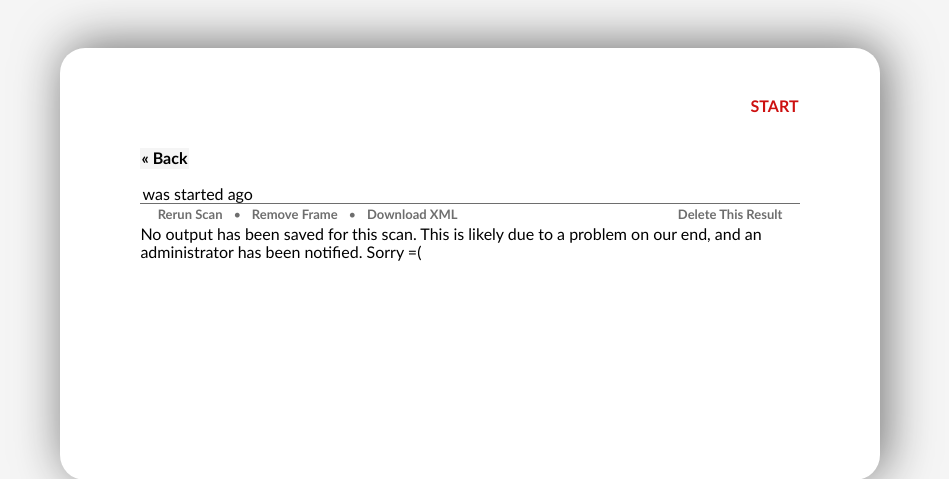
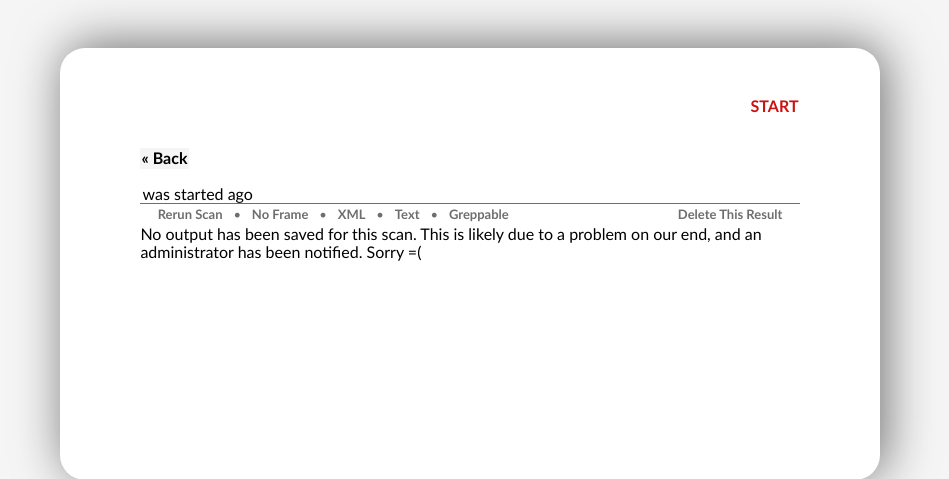
Before and after one commit to axtl/rainmap, a Django app: template src/django/rainmap/templates/default/core/result_view.html in a window 1280 px wide. Shown: the top 479 px of the page, without its empty margins (170-1119 px from the left). Run offline with Django 3.2, Linux system fonts and the light colour scheme; the template is opened without the code that fills it, so the values that code supplies are empty.

Commit message:
Added more output formats for scan results

```diff
--- a/src/celeryd/rainq/tasks.py
+++ b/src/celeryd/rainq/tasks.py
@@ -38,6 +38,7 @@
         logger.write("XSLT Scan %s | User %s" % (scan_id, owner_id))
         status_xslt = subprocess.call(["xsltproc", name_base + ".xml", "-o",
             name_base + ".html"])
+        # html and xml are the most important outputs, so we only track those
         if status_xslt == 0:
             output = name_base + ".html"
         else:
--- a/src/django/rainmap/core/views.py
+++ b/src/django/rainmap/core/views.py
@@ -187,7 +187,7 @@
         if not os.path.isdir(os.path.join(settings.OUTPUT_ROOT, rel_dir)):
             os.makedirs(os.path.join(settings.OUTPUT_ROOT, rel_dir))
         workdir = os.path.join(settings.OUTPUT_ROOT, rel_dir)
-        cmd = "--reason --osscan-guess --webxml -oX %s.xml %s %s".strip() % (
+        cmd = "--reason --osscan-guess --webxml -oA %s %s %s".strip() % (
             name_base, requested_scan.command, requested_scan.targets)
         tasks.run_scan.delay(name_base, workdir, scan_id, request.user.id,
             result.id, cmd)
@@ -207,7 +207,7 @@
         view = request.GET.get('view', None)
         # user-specified type; check if the requested format is available
         if r.output and view:
-            if view == 'html' or view == 'xml':
+            if view in ['html', 'xml', 'nmap', 'gnmap']:
                 name, ext = os.path.splitext(r.output)
                 ret = os.path.join(settings.OUTPUT_URL,
                     str(r.for_scan.owner.id), str(r.for_scan.id),
@@ -215,7 +215,7 @@
                 return redirect(ret)
             else:
                 messages.error(request, u"No such format. Your results are \
-                    available as HTML and XML only.")
+                    available as HTML, XML, and plaintext only.")
                 return redirect(referer)
         else: # view in iframe
             if r.output:
--- a/src/django/rainmap/templates/default/core/result_view.html
+++ b/src/django/rainmap/templates/default/core/result_view.html
@@ -9,9 +9,13 @@
     <div class="actions">
         <span class="ann"><a href={% url core_scan_run result.for_scan.id %}>{% trans "Rerun Scan" %}</a></span>
         &nbsp;&bull;&nbsp;
-        <span class="ann"><a href="{% url core_result_view result.id %}?view=html" target="_blank">{% trans "Remove Frame" %}</a></span>
+        <span class="ann"><a href="{% url core_result_view result.id %}?view=html" target="_blank">{% trans "No Frame" %}</a></span>
         &nbsp;&bull;&nbsp;
-        <span class="ann"><a href="{% url core_result_view result.id %}?view=xml">{% trans "Download XML" %}</a></span>
+        <span class="ann"><a href="{% url core_result_view result.id %}?view=xml">{% trans "XML" %}</a></span>
+        &nbsp;&bull;&nbsp;
+        <span class="ann"><a href="{% url core_result_view result.id %}?view=nmap">{% trans "Text" %}</a></span>
+        &nbsp;&bull;&nbsp;
+        <span class="ann"><a href="{% url core_result_view result.id %}?view=gnmap">{% trans "Greppable" %}</a></span>
         <span class="ann del-ref"><a href={% url core_result_delete result.id %}>{% trans "Delete This Result" %}</a></span>
     </div>
 
--- a/src/django/rainmap/templates/default/core/scan_view.html
+++ b/src/django/rainmap/templates/default/core/scan_view.html
@@ -20,7 +20,7 @@
         <ol>
             {% for result in result_list.object_list  %}
                 <li>
-                    <span class="result{% if result.finished_on and not result.finished_ok %} attn{% endif %}">{% if result.finished_on %}{% trans "finished" %} <a href={% url core_result_view result.id %}>{{ result.finished_on|timesince }}</a>{% else %}{% trans "started" %}{{ result.started_on|timesince }}{% endif %} {% trans "ago" %}</span>
+                    <span class="result{% if result.finished_on and not result.finished_ok %} attn{% endif %}">{% if result.finished_on %}{% trans "finished" %} <a href={% url core_result_view result.id %}>{{ result.finished_on|timesince }}</a>{% else %}{% trans "started" %} {{ result.started_on|timesince }}{% endif %} {% trans "ago" %}</span>
                         <div class="actions ann del-ref"><a href={% url core_result_delete result.id %}>{% trans "Delete" %}</a></div>
                 </li>
             {% endfor %}
--- a/src/public/media/css/base.css
+++ b/src/public/media/css/base.css
@@ -65,7 +65,7 @@
   font-family: 'Gill Sans', 'Lucida Grande', 'Candara', 'MS Trebuchet', sans-serif;
   font-size: 1em;
   line-height: 1.135em;
-  min-width: 840px;
+  min-width: 900px;
   max-width: 1024px;
   margin-left: auto;
   margin-right: auto;
--- a/src/public/media/css/base.less
+++ b/src/public/media/css/base.less
@@ -26,7 +26,7 @@
 @spacer: 1em;
 @padlink: .0675em;
 
-@min-width: 840px;
+@min-width: 900px;
 @max-width: 1024px;
 @min-height: 25em;
 
```
Also changed, not shown: 1 other file.
